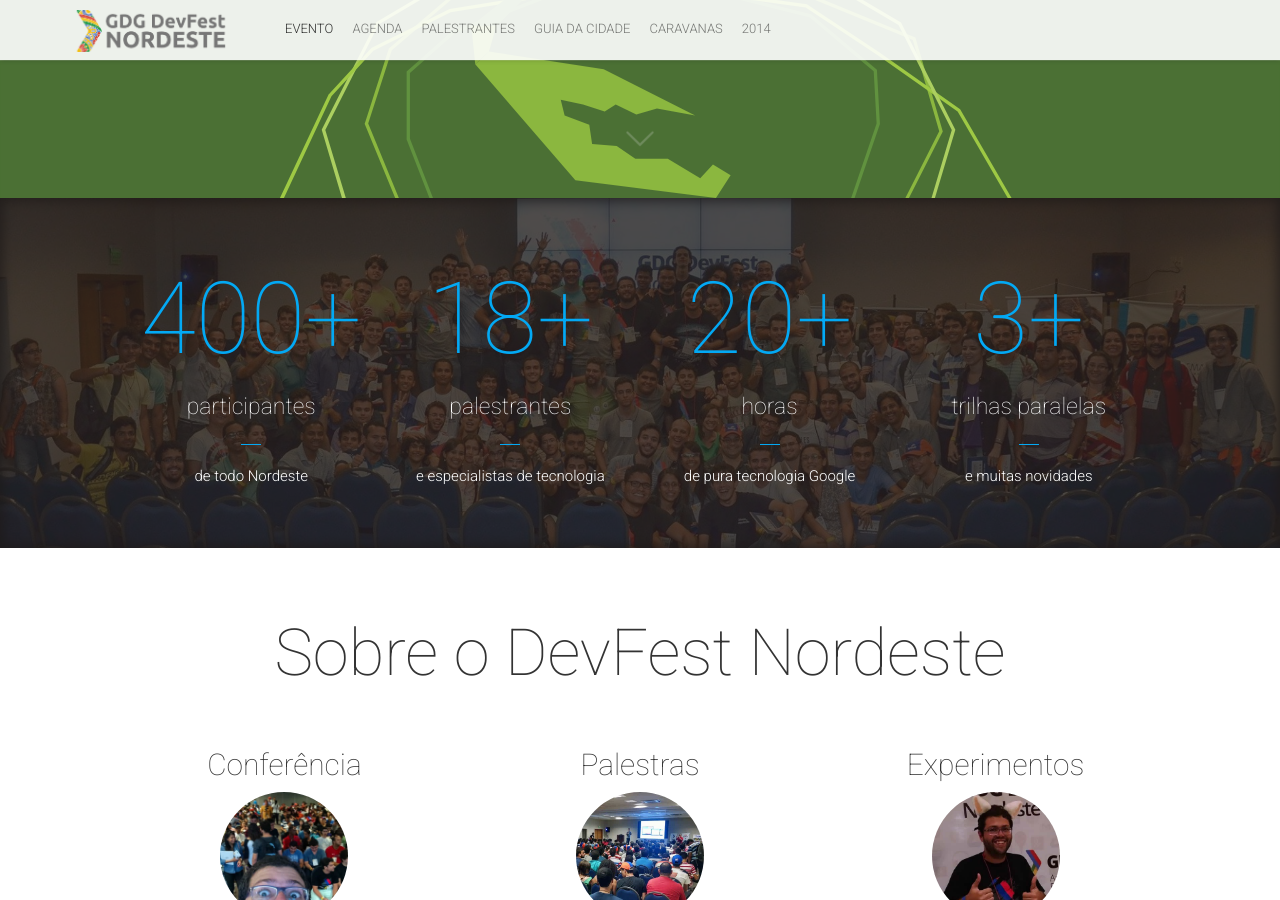
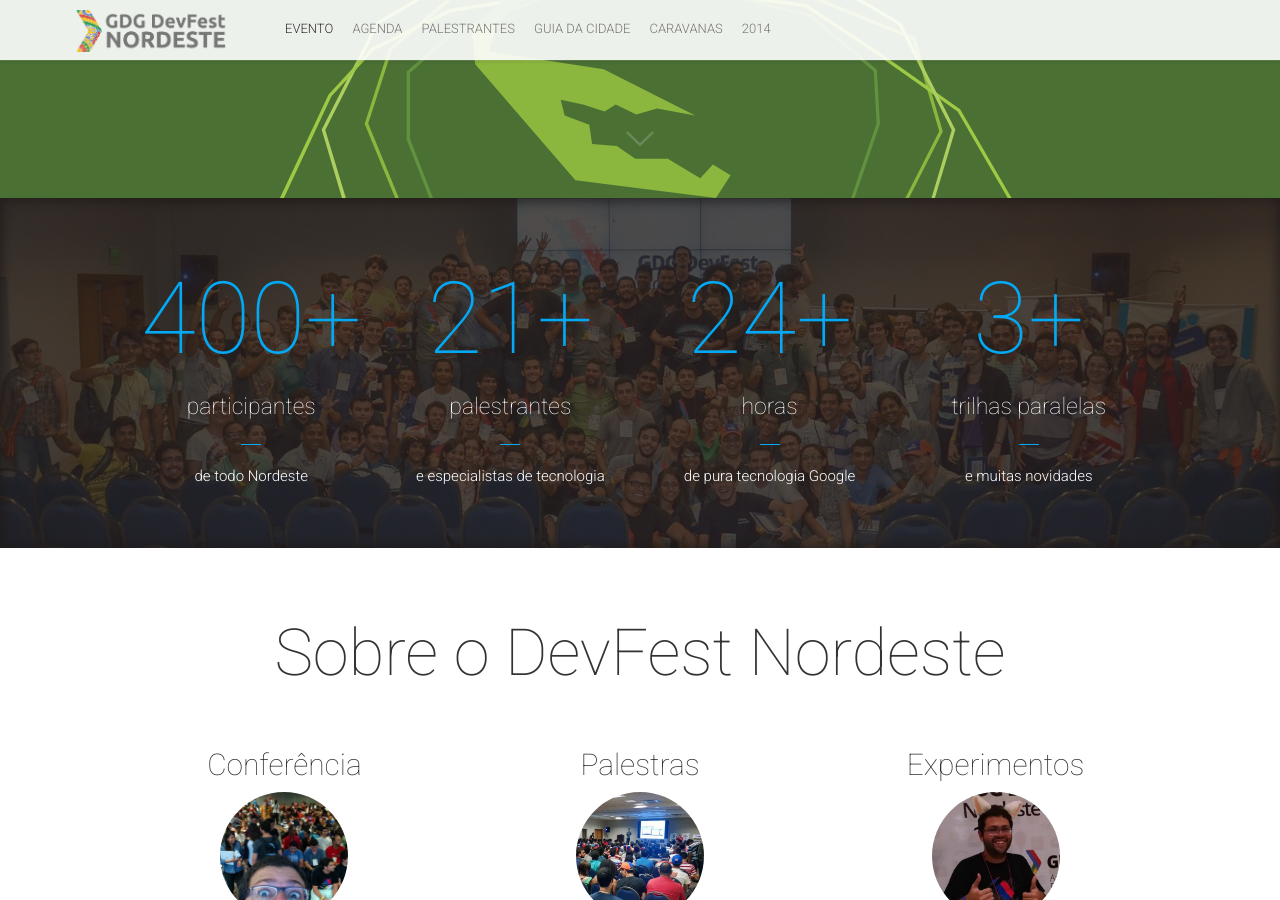
Before and after one commit to DevFestNordeste/2015, a Jekyll site: the page built from index.html, in a window 1280 px wide and 900 px high, scrolled down 702 px. Built offline with Jekyll 4.4.1, drawn with Linux system fonts in a browser that asks for light colours; nearby versions of some CDN libraries; comment, search, counter and statistics services are not loaded.

Commit message:
ajustar contadores

```diff
--- a/_config.yml
+++ b/_config.yml
@@ -75,8 +75,8 @@
 statisticBlockImage: "statistic.jpg"
 statisticBlock:
  - {count: "400", specialCharacter: "+", info: "participantes", detail: "de todo Nordeste"}
- - {count: "18", specialCharacter: "+", info: "palestrantes", detail: "e especialistas de tecnologia"}
- - {count: "20", specialCharacter: "+", info: "horas", detail: "de pura tecnologia Google"}
+ - {count: "21", specialCharacter: "+", info: "palestrantes", detail: "e especialistas de tecnologia"}
+ - {count: "24", specialCharacter: "+", info: "horas", detail: "de pura tecnologia Google"}
  - {count: "3", specialCharacter: "+", info: "trilhas paralelas", detail: "e muitas novidades"}
 
 # Latest News Block
```
